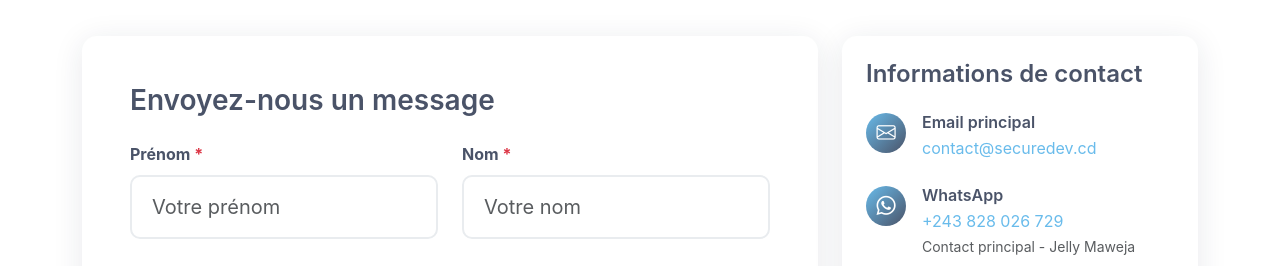
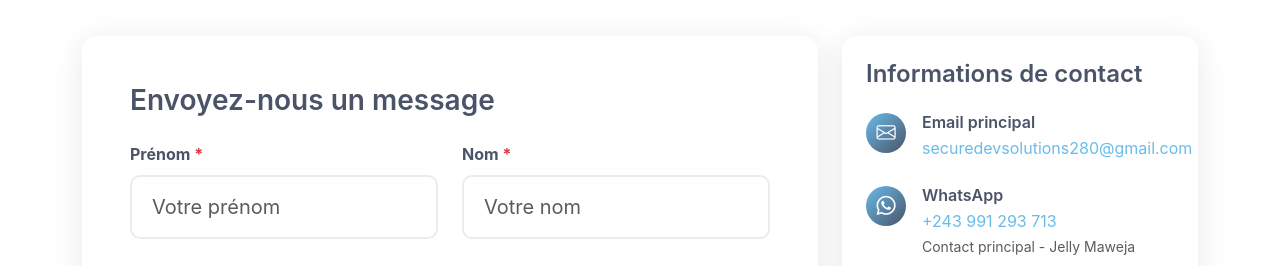
Before and after one commit to crack17o/SecureDev, a React (Vite) app: page /contact in a window 1280 px wide. Shown: the part 1020-1286 px from the top of the page. Built offline with nearby package versions, Linux system fonts and the light colour scheme; the HTML template or start-up script is replaced by a standard one.

Commit message:
Update Mail 3

```diff
--- a/src/pages/Contact.jsx
+++ b/src/pages/Contact.jsx
@@ -250,8 +250,8 @@ const Contact = () => {
                     </div>
                     <div className="ms-3">
                       <h6 className="mb-1">Email principal</h6>
-                      <a href="mailto:contact@securedev.cd" className="text-primary-custom text-decoration-none">
-                        contact@securedev.cd
+                      <a href="mailto:securedevsolutions280@gmail.com" className="text-primary-custom text-decoration-none">
+                      securedevsolutions280@gmail.com
                       </a>
                     </div>
                   </div>
@@ -262,8 +262,8 @@ const Contact = () => {
                     </div>
                     <div className="ms-3">
                       <h6 className="mb-1">WhatsApp</h6>
-                      <a href="https://wa.me/243828026729" className="text-primary-custom text-decoration-none" target="_blank" rel="noopener noreferrer">
-                        +243 828 026 729
+                      <a href="https://wa.me/+243991293713" className="text-primary-custom text-decoration-none" target="_blank" rel="noopener noreferrer">
+                      +243 991 293 713
                       </a>
                       <br />
                       <small className="text-muted">Contact principal - Jelly Maweja</small>
```
